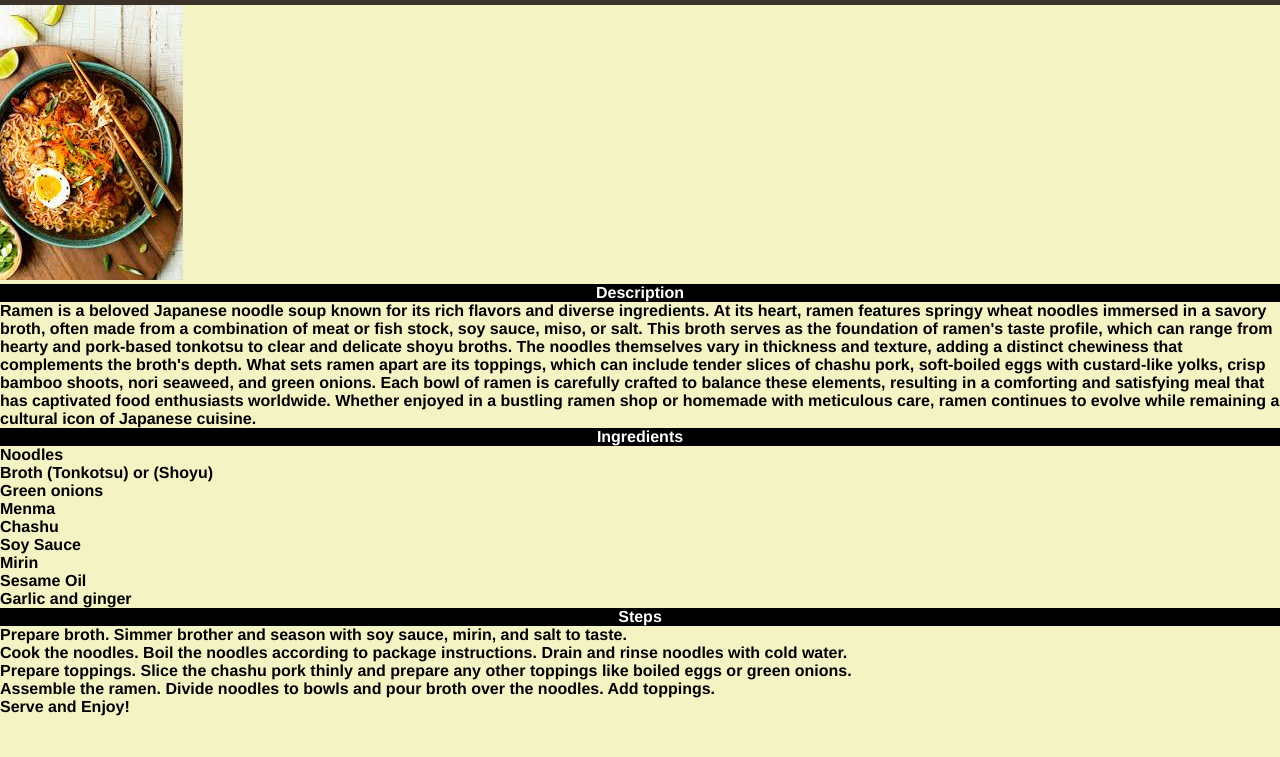
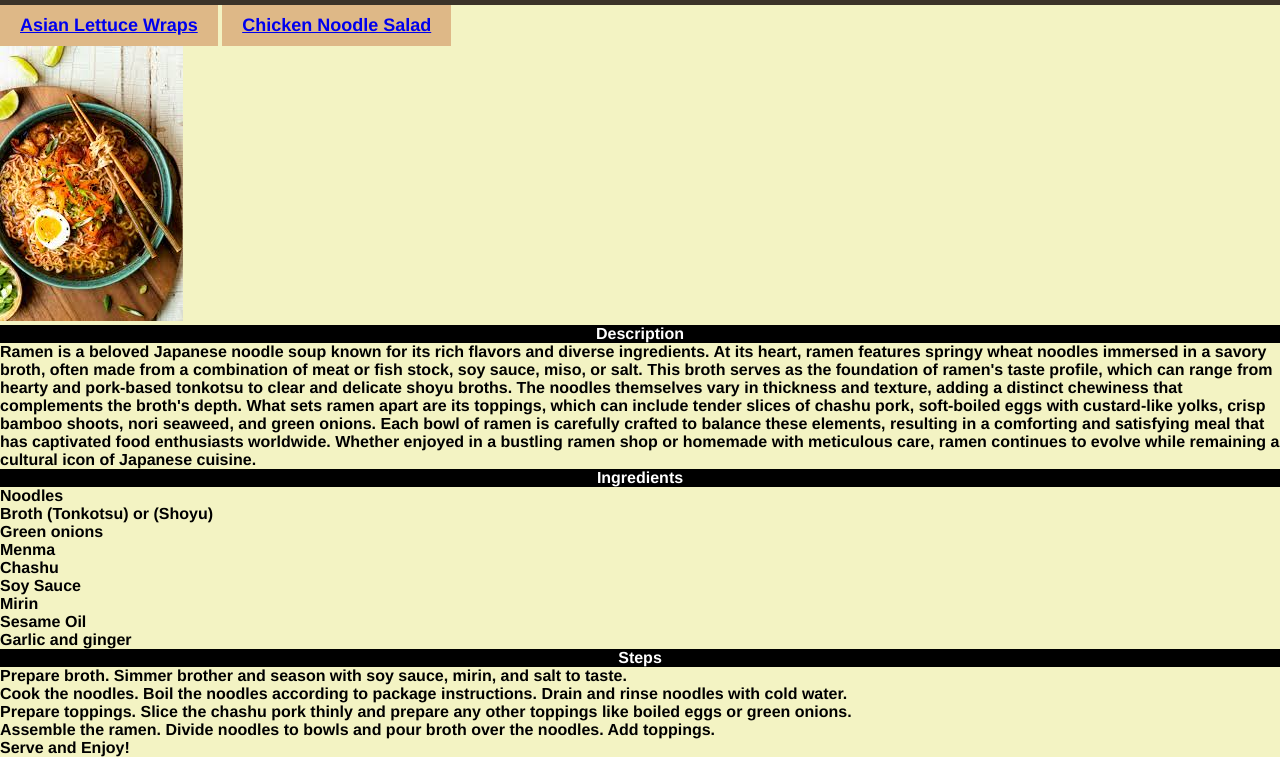
Before and after one commit to SneekSzz/odin-recipes, a plain HTML site: page recipes/ramen.html in a window 1280 px wide. Shown: the part 72-829 px from the top of the page. Before the commit the page ends 800 px from the top, so only its background shows below. Drawn offline with Linux system fonts and the light colour scheme.

Commit message:
Fix: Add navigation to every page

```diff
--- a/recipes/ramen.html
+++ b/recipes/ramen.html
@@ -8,6 +8,12 @@
 </head>
 <body>
     <h1 id="title">Ramen</h1>
+
+    <ul class="page-links">
+        <li id="list"><a href="lettucewraps.html">Asian Lettuce Wraps</a></li>
+        <li id="list"> <a href="chickennoodlesalad.html">Chicken Noodle Salad</a></li>
+    </ul>
+
     <img src="../img/ramen.jpeg">
 
     <h4 class="minititle">Description</h4>
```
Also changed, not shown: recipes/chickennoodlesalad.html (+6 -0 lines), recipes/lettucewraps.html (+6 -0 lines).
